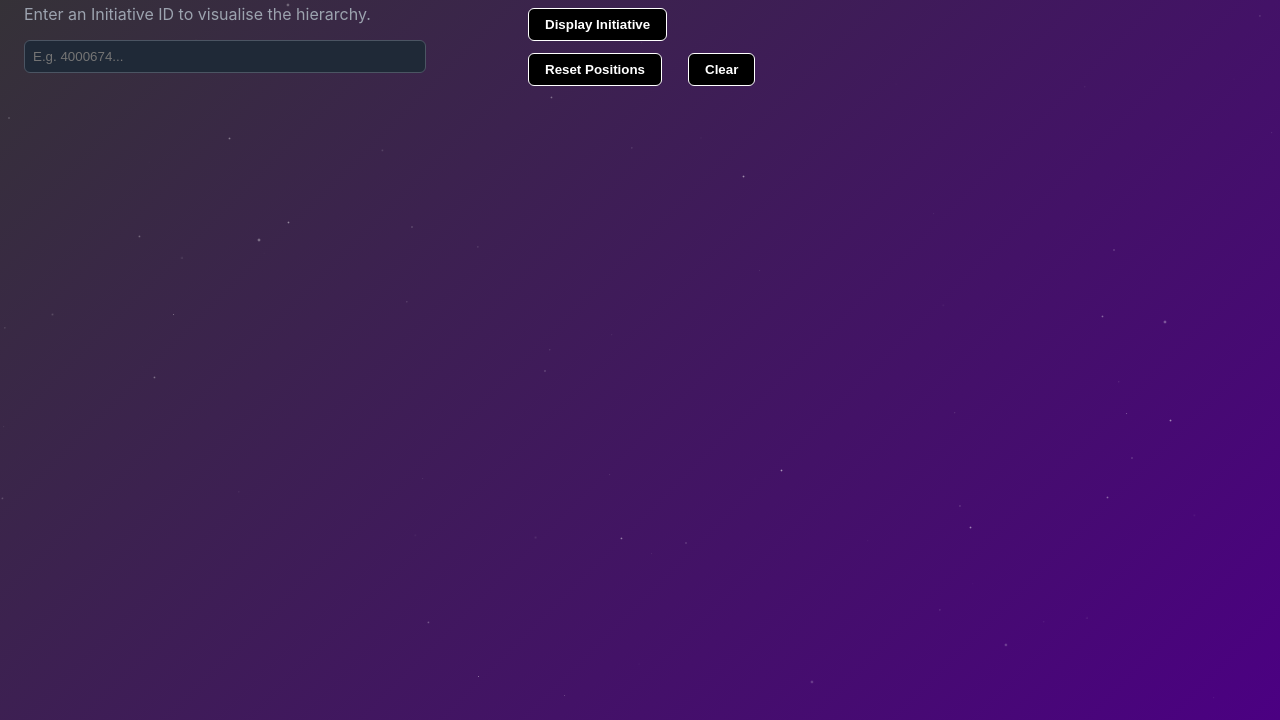
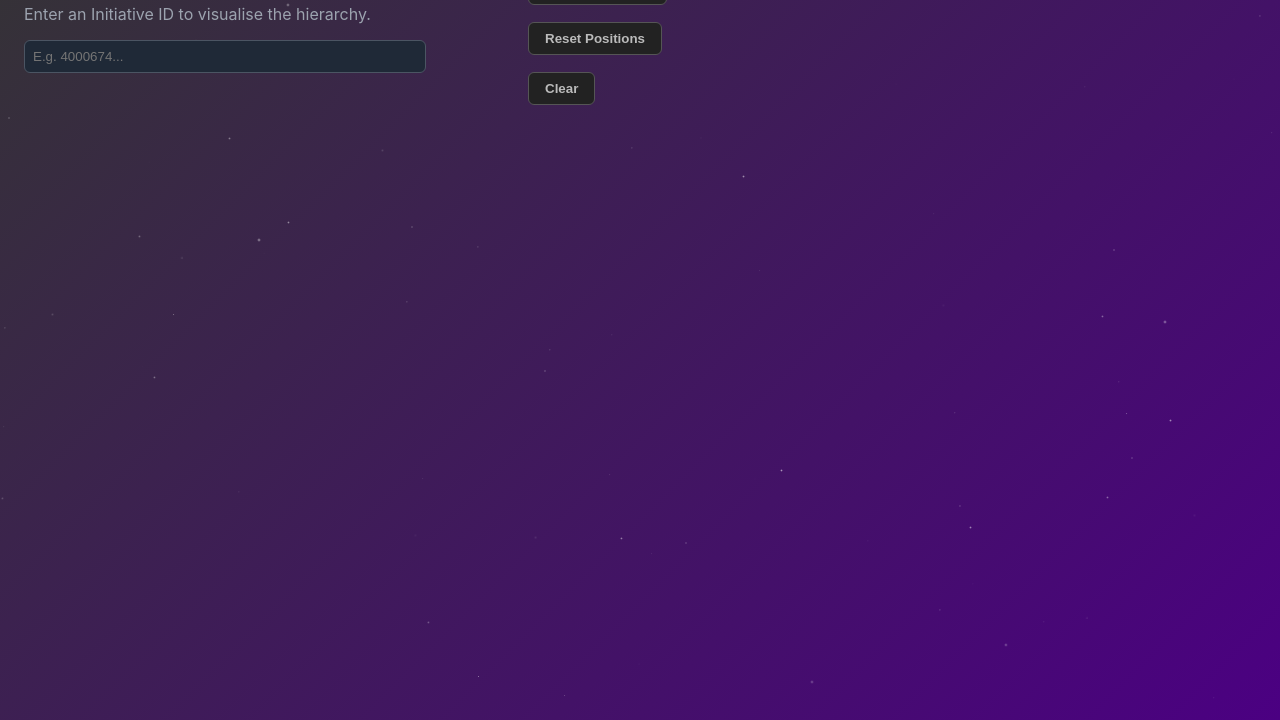
Before and after one commit to bawardle/epic-visualiser, a plain HTML site: page index.html in a window 1280 px wide. Shown: the part 96-816 px from the top of the page. Drawn offline with Linux system fonts and the light colour scheme.

Commit message:
"update2"

```diff
--- a/index.html
+++ b/index.html
@@ -82,14 +82,14 @@
             <p id="loading" style="color: #facc15; margin-top: 0.5rem; display: none;">Loading...</p>
             <p id="error" style="color: #ef4444; margin-top: 0.5rem;"></p>
         </div>
-        <div style="position: absolute; z-index: 10; top: 96px; left: 520px;">
-            <button id="visualiseButton" style="background-color: black; color: white; font-weight: bold; padding: 0.5rem 1rem; border-radius: 0.375rem; border: 1px solid white;">Display Initiative</button>
+        <div style="position: absolute; z-index: 10; top: 60px; left: 520px;">
+            <button id="visualiseButton" style="background-color: #222222; color: #bbbbbb; font-weight: bold; padding: 0.5rem 1rem; border-radius: 0.375rem; border: 1px solid #555555;">Display Initiative</button>
         </div>
-        <div style="position: absolute; z-index: 10; top: 141px; left: 520px;">
-            <button id="resetButton" style="background-color: black; color: white; font-weight: bold; padding: 0.5rem 1rem; border-radius: 0.375rem; border: 1px solid white;">Reset Positions</button>
+        <div style="position: absolute; z-index: 10; top: 110px; left: 520px;">
+            <button id="resetButton" style="background-color: #222222; color: #bbbbbb; font-weight: bold; padding: 0.5rem 1rem; border-radius: 0.375rem; border: 1px solid #555555;">Reset Positions</button>
         </div>
-        <div style="position: absolute; z-index: 10; top: 141px; left: 680px;">
-            <button id="clearButton" style="background-color: black; color: white; font-weight: bold; padding: 0.5rem 1rem; border-radius: 0.375rem; border: 1px solid white;">Clear</button>
+        <div style="position: absolute; z-index: 10; top: 160px; left: 520px;">
+            <button id="clearButton" style="background-color: #222222; color: #bbbbbb; font-weight: bold; padding: 0.5rem 1rem; border-radius: 0.375rem; border: 1px solid #555555;">Clear</button>
         </div>
         <svg id="svgCanvas" style="position: absolute; top: 0; left: 0; z-index: -1;"></svg>
     </div>
```
